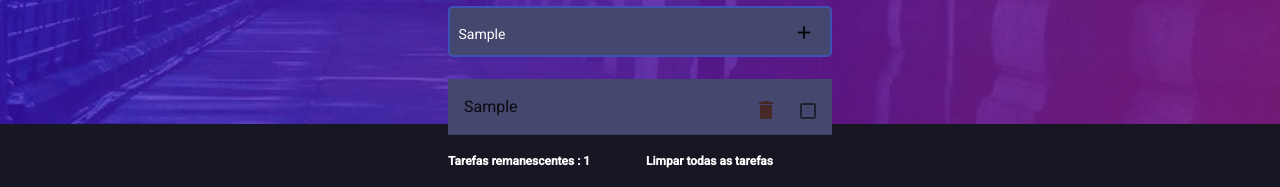
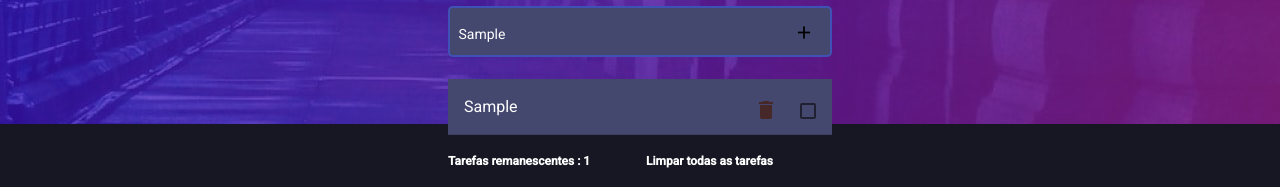
Before and after one commit to Josias-Ribeiro/ToDoApp, an Angular app: page /to-do in a window 1280 px wide. Both pictures are taken after typing "Sample" into the empty fields and a click on the button "add". Shown: the part 176-363 px from the top of the page. Built offline with nearby package versions, Linux system fonts and the light colour scheme.

Commit message:
ToDoApp - Melhorias layout lista

```diff
--- a/src/app/todo-app/to-do-list/view/todo-list.component.css
+++ b/src/app/todo-app/to-do-list/view/todo-list.component.css
@@ -11,6 +11,10 @@
   background-color: #45486e;
   max-height: 80%;
   overflow-y: auto;
+}
+
+.item-tarefa {
+    color: white;
 }
 
 .button-remove{
```
